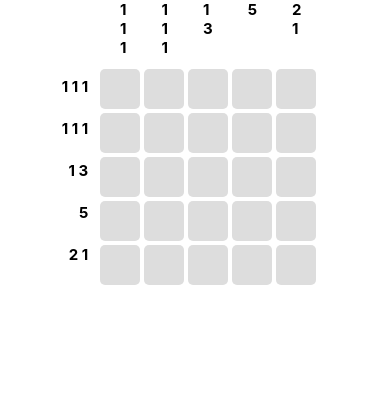
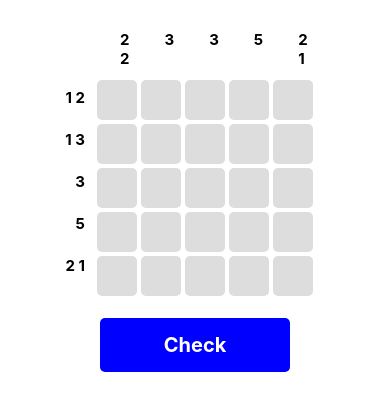
Before and after one commit to MecHR17/AwesomeProject, a React Native app: screen / in a window 390 px wide. Shown: the top 410 px of the page. Built offline with nearby package versions, Linux system fonts and the light colour scheme.

Commit message:
Added puzzle checker

```diff
--- a/App.js
+++ b/App.js
@@ -21,6 +21,19 @@ const styles = StyleSheet.create({
   },
   selectedButton: {
     backgroundColor: 'blue', // Change the color when button is selected
+  },
+  checkButton: {
+    backgroundColor: 'blue',
+    padding:15,
+    borderRadius:5,
+    marginHorizontal:100,
+    marginTop:10,
+  },
+  buttonText: {
+    color:'white',
+    fontWeight:'bold',
+    textAlign:'center',
+    fontSize:20
   },
   sideText: {
     fontSize:15,
@@ -88,8 +101,70 @@ const SideNum = ({data}) => {
   />
 }
 
+const checkPuzzle= (board,topNums,sideNums,cols) => {
+  //RowCheck
+  for(var i = 0; i < cols; i++){
+    var cur = 0;
+    var tmp = [];
+    for(var k = i*cols; k < i*cols+cols; k++){
+      if(board[k]){
+        cur++;
+      }
+      else{
+        if(cur != 0){
+          tmp.push(cur);
+          cur = 0;
+        }
+      }
+    }
+    if(cur != 0){
+      tmp.push(cur);
+    }
+    if(tmp.toString() !== sideNums[i].toString()){
+      return false;
+    }
+  }
+  //ColCheck
+  for(var i=0; i<cols; i++){
+    var cur = 0;
+    var tmp2 = [];
+    for(var k = i; k<=cols*cols-(cols-i);k+=cols){
+      if(board[k]){
+        cur++;
+      }
+      else{
+        if(cur != 0){
+          tmp2.push(cur);
+          cur = 0;
+        }
+      }
+    }
+    if(cur != 0){
+      tmp2.push(cur);
+    }
+
+    if(tmp2.toString() !== topNums[i].toString()){
+      return false;
+    }
+  }
+
+  //If passed both checks
+  return true;
+}
+
+const handleCheck = (board,topData,sideData,colCount,setBtnText) => {
+  const res = checkPuzzle(board,topData,sideData,colCount);
+  if(res){
+    setBtnText("Solved!");
+  }
+  else{
+    setBtnText("Check");
+  }
+}
+
 export default function App() {
   const colCount = 5;
+  const [btnText,setBtnText] = useState("Check");
   const [selected, setSelected] = useState(null);
   const [board, setBoard] = useState(Array.from(
     {length: colCount*colCount},
@@ -103,16 +178,20 @@ export default function App() {
   };
 
   const data = Array.from({ length: colCount*colCount }, (_, index) => index); // Example data from 1 to 12
-  const sideData = [[1,1,1],[1,1,1],[1,3],[5],[2,1]];
-  const topData = [[1,1,1],[1,1,1],[1,3],[5],[2,1]];
+  const sideData = [[1,2],[1,3],[3],[5],[2,1]];
+  const topData = [[2,2],[3],[3],[5],[2,1]];
   return (
-    <View style={{flexDirection:'column', justifyContent:'flex-start'}}>
+    <View style={{flexDirection:'column', justifyContent:'flex-start',marginTop:30}}>
       <TopNum data={topData} colNum={colCount} />
       <View style={{flexDirection:'row', justifyContent:'flex-start'}}>
         <SideNum data={sideData}/>
         <GridButtons data={data} onPress={handleButtonPress}
         selected={selected} colCount={colCount} blacks={board}/>
       </View>
+      <TouchableOpacity style={styles.checkButton}
+      onPress={() => handleCheck(board,topData,sideData,colCount,setBtnText)}>
+        <Text style={styles.buttonText}>{btnText}</Text>
+      </TouchableOpacity>
     </View>
   );
 }
```
